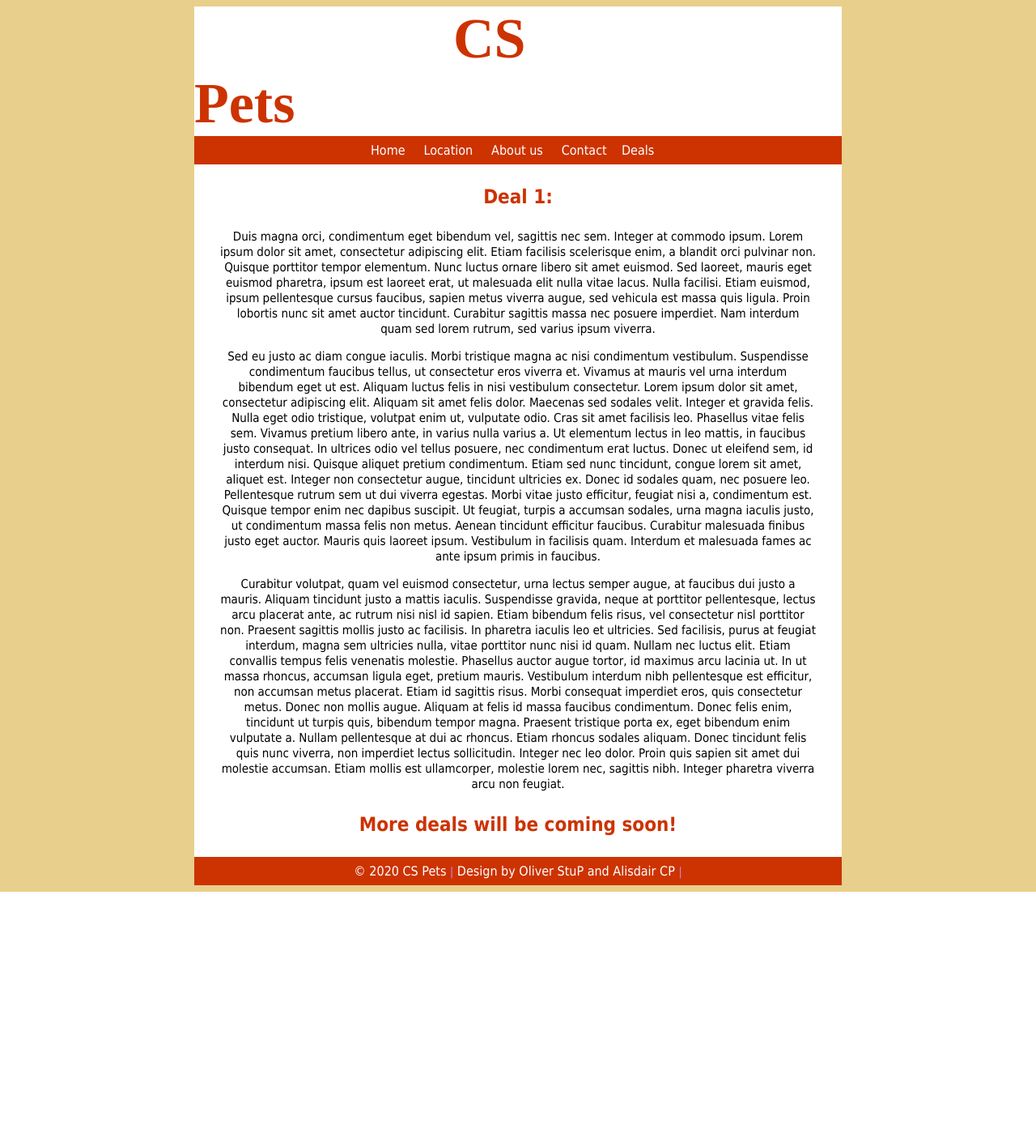
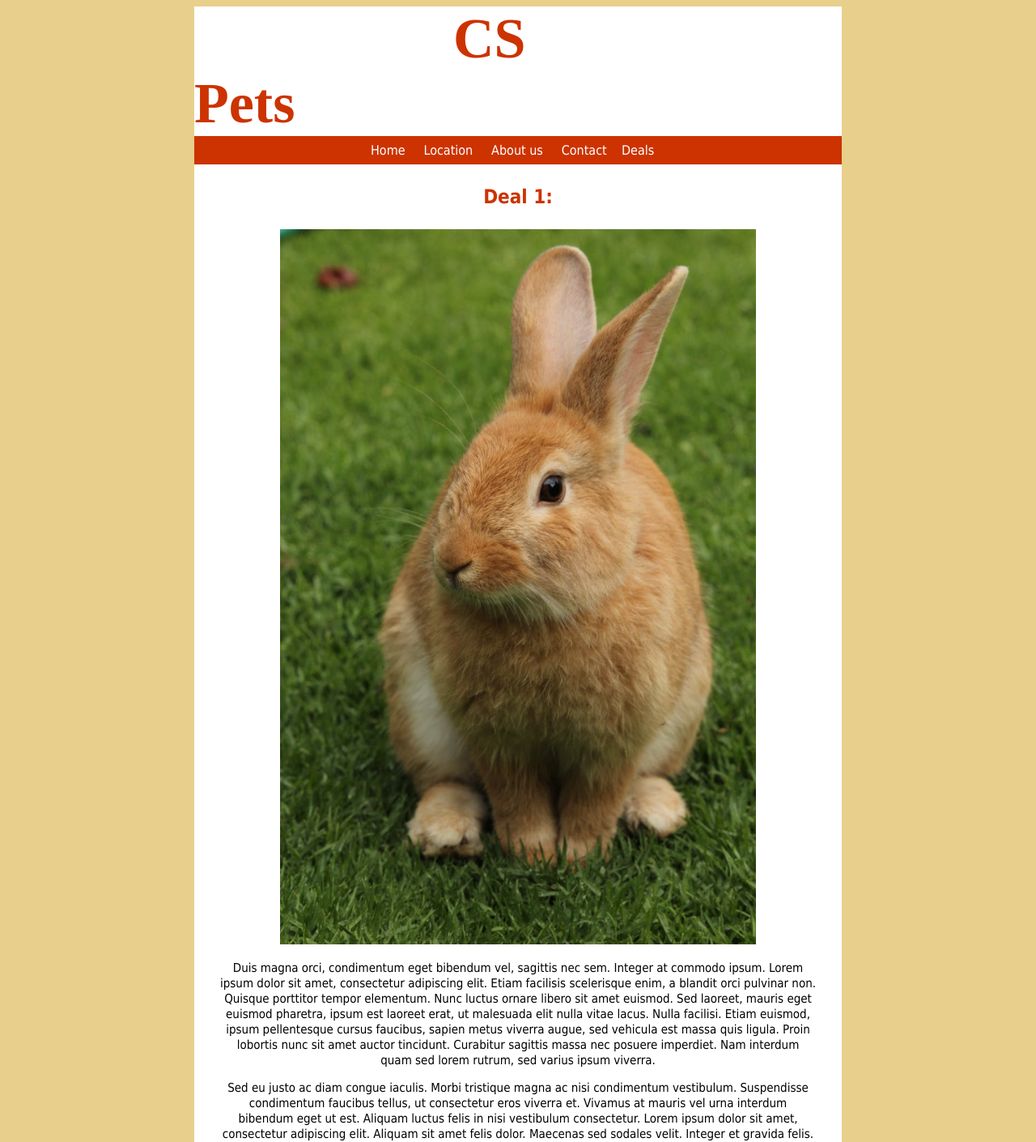
Before and after one commit to OliverStuP/CS-Pets, a PHP site: page /offers.php in a window 1280 px wide. Shown: the top 1410 px of the page at 81% size. Before the commit the page ends 1101 px from the top, so only its background shows below. Run offline with PHP 8.4, Linux system fonts and the light colour scheme.

Commit message:
Update offers.php
Added a rabbit image.

```diff
--- a/offers.php
+++ b/offers.php
@@ -7,6 +7,9 @@ $valid   = TRUE;
 <main>
      <section>
       <h1>Deal 1:</h1>
+          <picture class='portrait-image'>
+               <img src='images/pexels-photo-326012.jpeg'>
+          </picture>
       <p>Duis magna orci, condimentum eget bibendum vel, sagittis nec sem. Integer at commodo ipsum. Lorem ipsum dolor sit amet, consectetur adipiscing elit. Etiam facilisis scelerisque enim, a blandit orci pulvinar non. Quisque porttitor tempor elementum. Nunc luctus ornare libero sit amet euismod. Sed laoreet, mauris eget euismod pharetra, ipsum est laoreet erat, ut malesuada elit nulla vitae lacus. Nulla facilisi. Etiam euismod, ipsum pellentesque cursus faucibus, sapien metus viverra augue, sed vehicula est massa quis ligula. Proin lobortis nunc sit amet auctor tincidunt. Curabitur sagittis massa nec posuere imperdiet. Nam interdum quam sed lorem rutrum, sed varius ipsum viverra.</p>
 
 <p>Sed eu justo ac diam congue iaculis. Morbi tristique magna ac nisi condimentum vestibulum. Suspendisse condimentum faucibus tellus, ut consectetur eros viverra et. Vivamus at mauris vel urna interdum bibendum eget ut est. Aliquam luctus felis in nisi vestibulum consectetur. Lorem ipsum dolor sit amet, consectetur adipiscing elit. Aliquam sit amet felis dolor. Maecenas sed sodales velit. Integer et gravida felis. Nulla eget odio tristique, volutpat enim ut, vulputate odio. Cras sit amet facilisis leo. Phasellus vitae felis sem. Vivamus pretium libero ante, in varius nulla varius a. Ut elementum lectus in leo mattis, in faucibus justo consequat. In ultrices odio vel tellus posuere, nec condimentum erat luctus. Donec ut eleifend sem, id interdum nisi.
```
